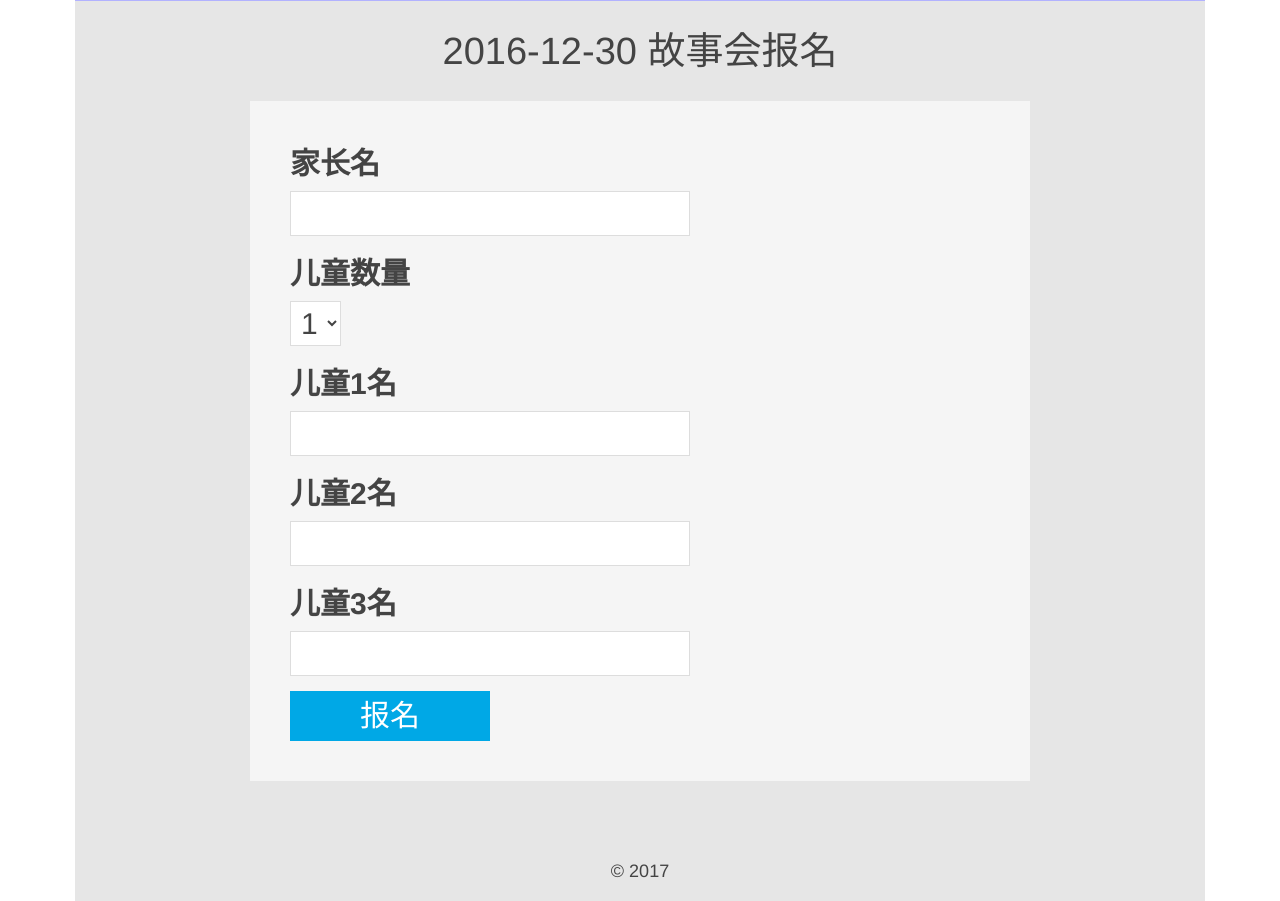
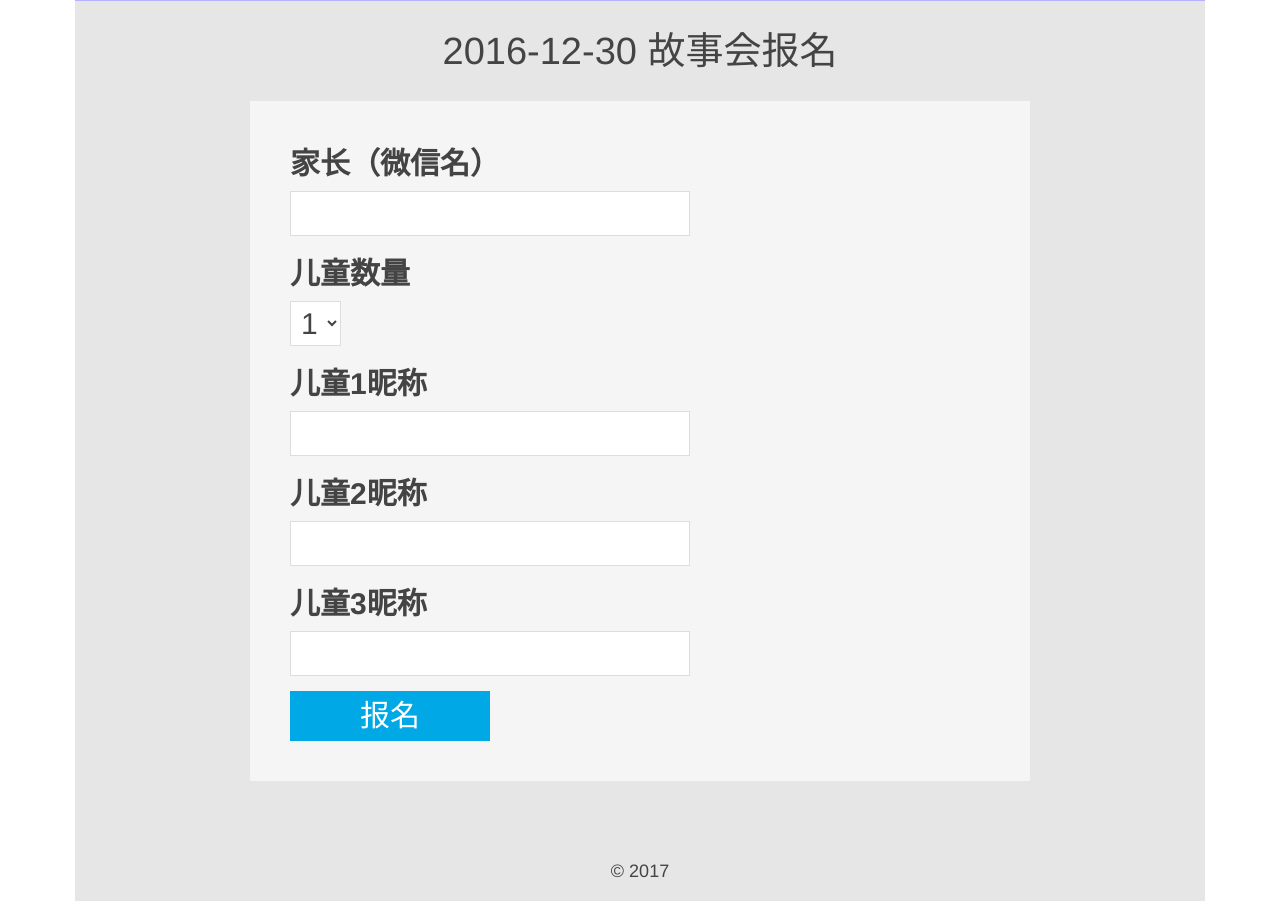
Before and after one commit to tawaye/bsdcnstory, a Django app: page /chinesestory/brossard/registration/ in a window 1280 px wide. Shown: the part 274-1175 px from the top of the page. Run offline with Django 3.2, Linux system fonts and the light colour scheme; data comes from the database, SQL or seed files in the repository.

Commit message:
Update registration.html

```diff
--- a/templates/registration.html
+++ b/templates/registration.html
@@ -4,7 +4,7 @@
 	<form class="uk-form uk-form-stacked" method="post" action="" style="font-size: 30px; line-height: 150%;">
 		{% csrf_token %}
 		<div class="uk-form-row">
-			<label class="uk-form-label">家长名</label>
+			<label class="uk-form-label">家长（微信名）</label>
 			<input name="parent_name" type="text" style="height: 45px; line-height: 150%;">
 		</div>
 		<div class="uk-form-row">
@@ -17,19 +17,19 @@
 		</div>
 
 		<div class="uk-form-row">
-			<label class="uk-form-label">儿童1名</label>
+			<label class="uk-form-label">儿童1昵称</label>
 			<input name="child_name_1" type="text" style="height: 45px; line-height: 150%;">
 		</div>
 
 
 		<div class="uk-form-row">
-			<label class="uk-form-label">儿童2名</label>
+			<label class="uk-form-label">儿童2昵称</label>
 			<input name="child_name_2" type="text" style="height: 45px; line-height: 150%;">
 		</div>
 
 
 		<div class="uk-form-row">
-			<label class="uk-form-label">儿童3名</label>
+			<label class="uk-form-label">儿童3昵称</label>
 			<input name="child_name_3" type="text" style="height: 45px; line-height: 150%;">
 		</div>
 
```
